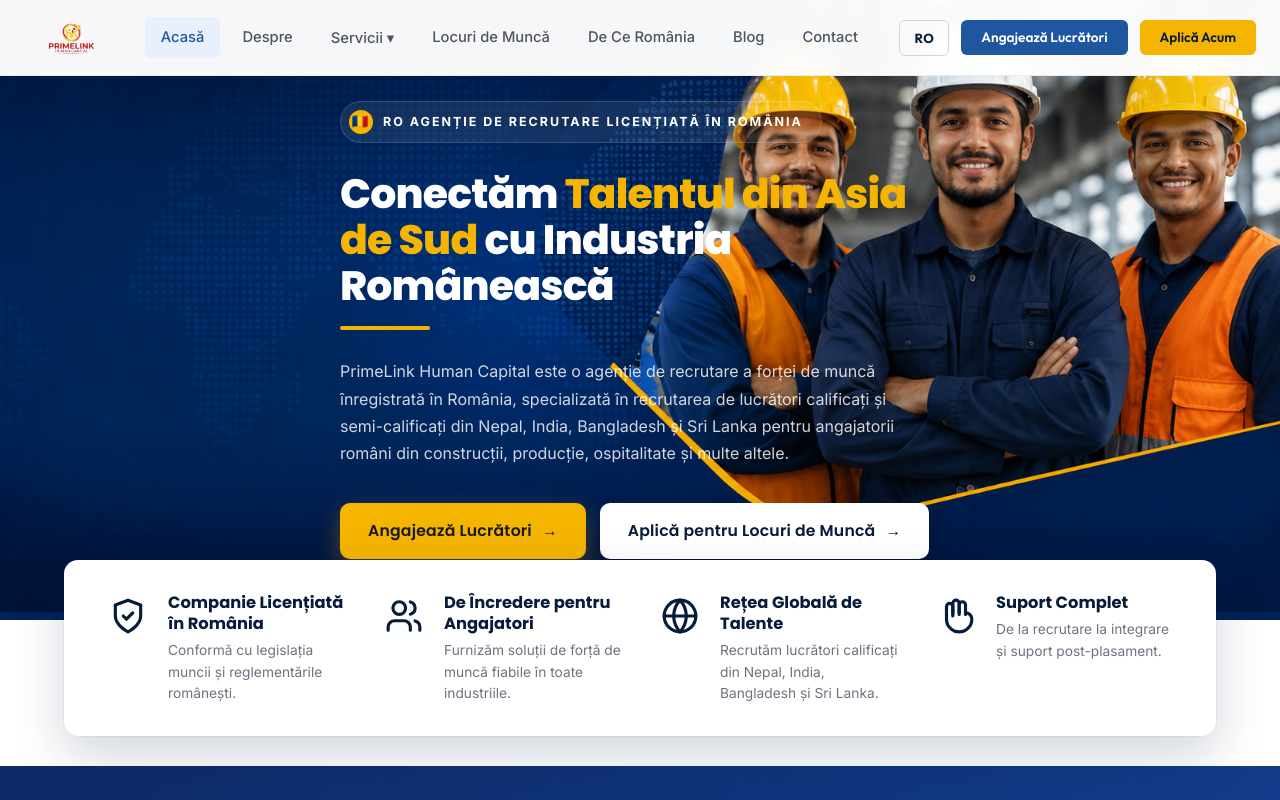
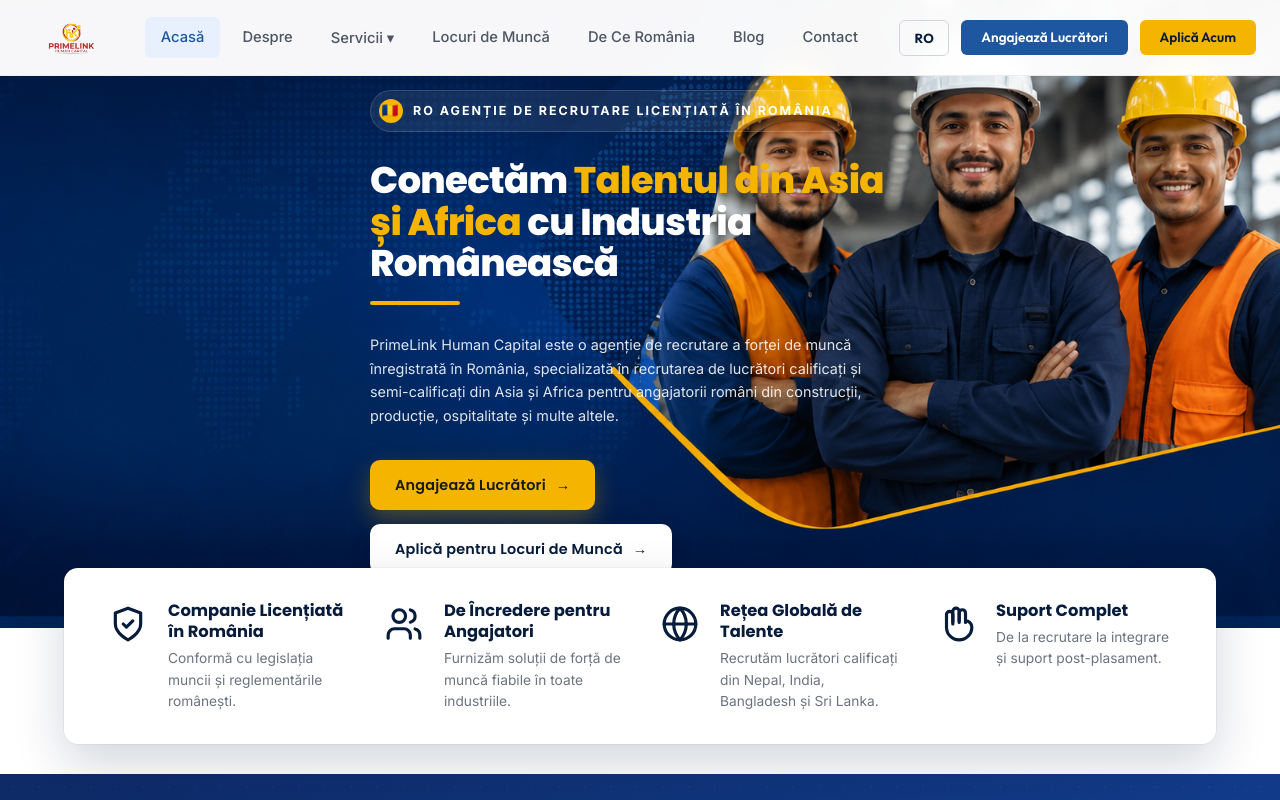
Before and after one commit to BIKASH907/PrimeLink, a Next.js app: page / in a window 1280 px wide. Shown: the top 800 px of the page. Built offline with nearby package versions, Linux system fonts and the light colour scheme.

Commit message:
shrink hero 10%, left-align text, asia+africa branding

```diff
--- a/styles/globals.css
+++ b/styles/globals.css
@@ -391,7 +391,7 @@
 /* ======== HERO — your image as full background ======== */
 .hero {
   position: relative;
-  min-height: 620px;
+  min-height: 560px;            /* 10% shorter than the previous 620px */
   display: flex;
   align-items: center;
   background-image: url('/hero.png');
@@ -399,15 +399,20 @@
   background-position: center;
   background-repeat: no-repeat;
   color: var(--white);
-  padding: 100px 0 60px;
+  padding: 90px 0 54px;          /* 10% less vertical padding */
 }
 
 .hero .container {
   position: relative;
+  display: flex;                 /* anchors content to the left */
+  justify-content: flex-start;
 }
 
 .hero-content {
-  max-width: 600px;
+  max-width: 540px;              /* 10% narrower */
+  text-align: left;
+  margin-left: 0;                /* hugs the left edge of the container */
+  margin-right: auto;
 }
 
 .hero-eyebrow {
@@ -442,11 +447,12 @@
 .hero-title {
   color: var(--white);
   font-family: 'Poppins', sans-serif;
-  font-size: clamp(1.85rem, 3.2vw, 2.8rem);
+  font-size: clamp(1.65rem, 2.9vw, 2.5rem);   /* 10% smaller */
   font-weight: 800;
   line-height: 1.12;
-  letter-spacing: -0.8px;
-  margin-bottom: 18px;
+  letter-spacing: -0.7px;
+  margin-bottom: 16px;
+  text-align: left;
 }
 
 .hero-title .highlight {
@@ -465,12 +471,13 @@
 
 .hero-desc {
   font-family: 'Inter', sans-serif;
-  font-size: clamp(1rem, 1.2vw, 1.1rem);
-  line-height: 1.7;
-  color: rgba(255,255,255,0.82);
-  max-width: 580px;
-  margin-bottom: 36px;
+  font-size: clamp(0.9rem, 1.1vw, 1rem);     /* 10% smaller */
+  line-height: 1.65;
+  color: rgba(255,255,255,0.88);
+  max-width: 520px;
+  margin-bottom: 32px;
   font-weight: 400;
+  text-align: left;
 }
 
 .hero-buttons {
@@ -484,11 +491,11 @@
   align-items: center;
   justify-content: center;
   gap: 10px;
-  height: 56px;
-  padding: 0 28px;
+  height: 50px;                  /* 10% smaller */
+  padding: 0 25px;
   border-radius: 10px;
   font-family: 'Poppins', sans-serif;
-  font-size: 0.98rem;
+  font-size: 0.9rem;
   font-weight: 600;
   letter-spacing: 0.2px;
   text-decoration: none;
```
Also changed, not shown: lib/i18n.js.
